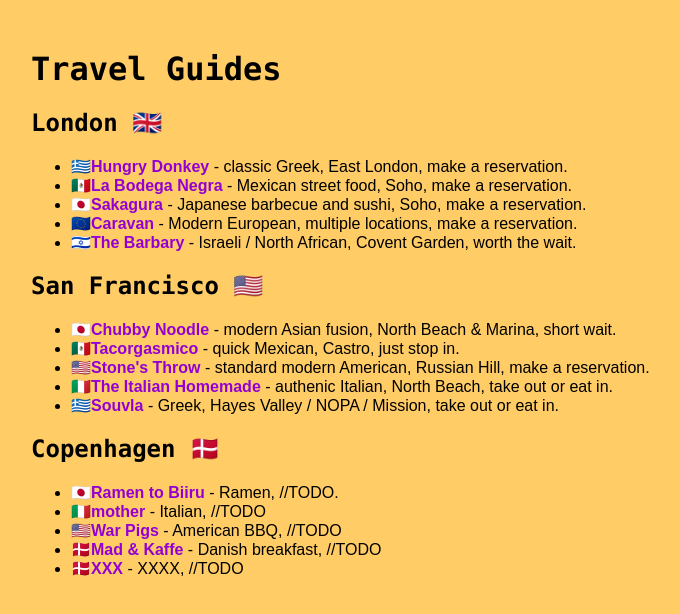
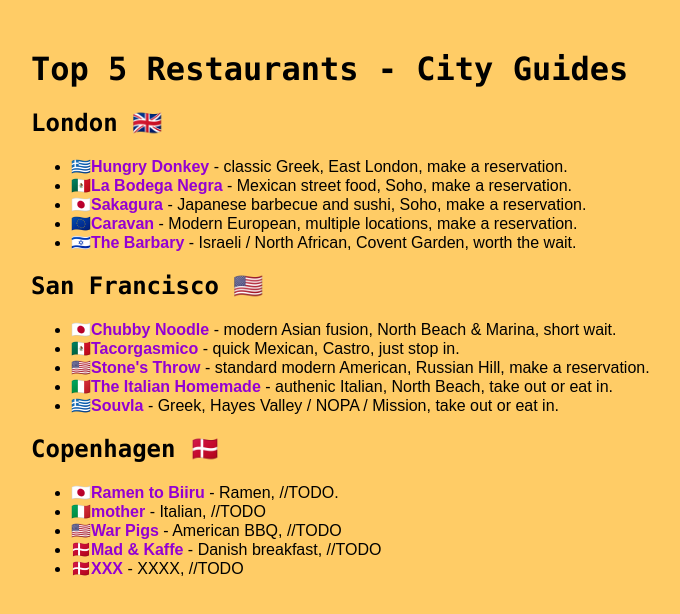
Before and after one commit to wmginsberg/wmginsberg.github.io, a website: page guides/guides.html in a window 1280 px wide. Shown: the whole page, without its empty margins (44-724 px from the left). Drawn offline with Linux system fonts and the light colour scheme.

Commit message:
swap title

```diff
--- a/guides/guides.html
+++ b/guides/guides.html
@@ -43,7 +43,7 @@
 </head>
 
 <body class="standard">
-<h1> Travel Guides </h1>
+<h1> Top 5 Restaurants - City Guides </h1>
 <h2>London 🇬🇧</h2>
 <ul>
     <li> 🇬🇷<a href="/blog/raspi-arduino">Hungry Donkey </a> - classic Greek, East London, make a reservation. </li>
```
